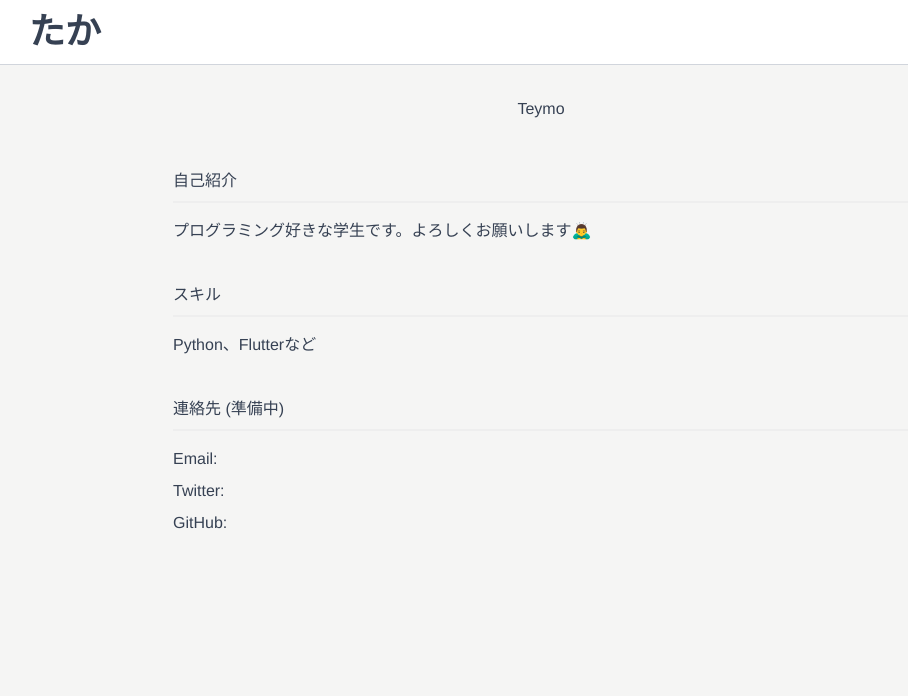
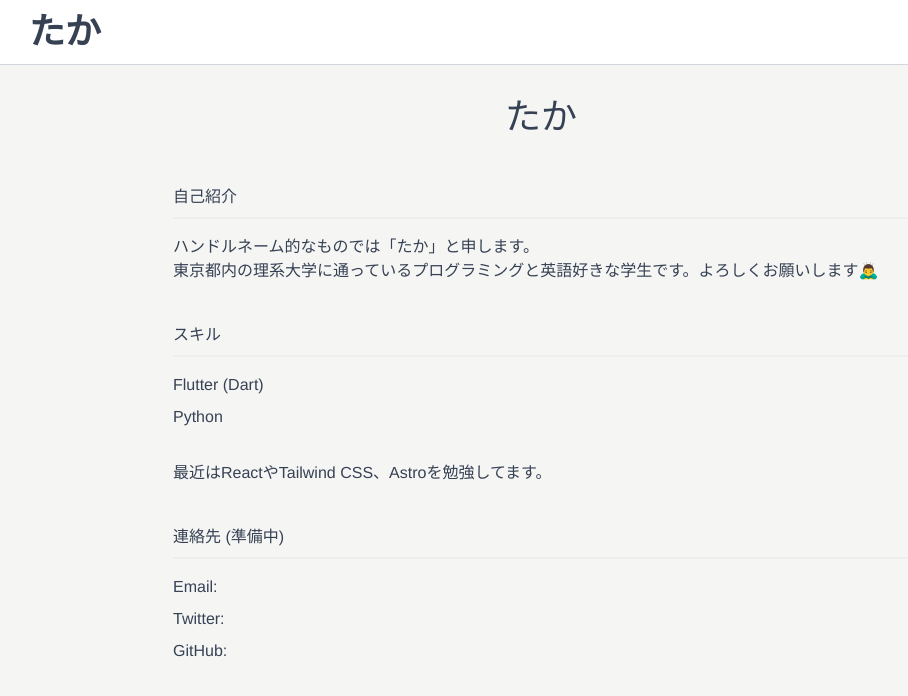
Before and after one commit to teym0/teym0.github.io, an Astro site: page /about in a window 1280 px wide. Shown: the whole page, without its empty margins (99-1007 px from the left). Built offline with nearby package versions, Linux system fonts and the light colour scheme; Astro itself is replaced by a stand-in of ours.

Commit message:
💬 自己紹介を変更

```diff
--- a/src/pages/about.astro
+++ b/src/pages/about.astro
@@ -7,22 +7,27 @@ const pageTitle = "私について";
 <BaseLayout pageTitle={pageTitle}>
   <div class="profile-container">
     <div class="profile-header">
-      <h1>Teymo</h1>
+      <h1 class="text-4xl">たか</h1>
     </div>
 
     <div class="profile-content">
       <section class="about-me">
         <h2>自己紹介</h2>
         <p>
-          プログラミング好きな学生です。よろしくお願いします🙇‍♂️
+          ハンドルネーム的なものでは「たか」と申します。<br>
+          東京都内の理系大学に通っているプログラミングと英語好きな学生です。よろしくお願いします🙇‍♂️
         </p>
       </section>
 
       <section class="skills">
         <h2>スキル</h2>
         <ul>
-          <li>Python、Flutterなど</li>
+          <li>Flutter (Dart)</li>
+          <li>Python</li>
         </ul>
+        <br>
+
+        最近はReactやTailwind CSS、Astroを勉強してます。
       </section>
 
       <section class="contact">
--- a/src/pages/blog.astro
+++ b/src/pages/blog.astro
@@ -39,7 +39,7 @@ const tags = [...new Set(allPosts.map((post) => post.frontmatter.tags).flat())];
             <h1 class="text-2xl font-bold mb-2">たか</h1>
             <p class="text-gray-600 mb-4">
               趣味でPython, Flutterなどをいじっています。<br>
-              よろしくお願いします。
+              よろしくお願いします。 <a href="/about/" class="underline">詳細はこちら</a>。
             </p>
             <div class="flex gap-3">
               <a href="https://github.com/" target="_blank" class="text-gray-600 hover:text-gray-900">
```
